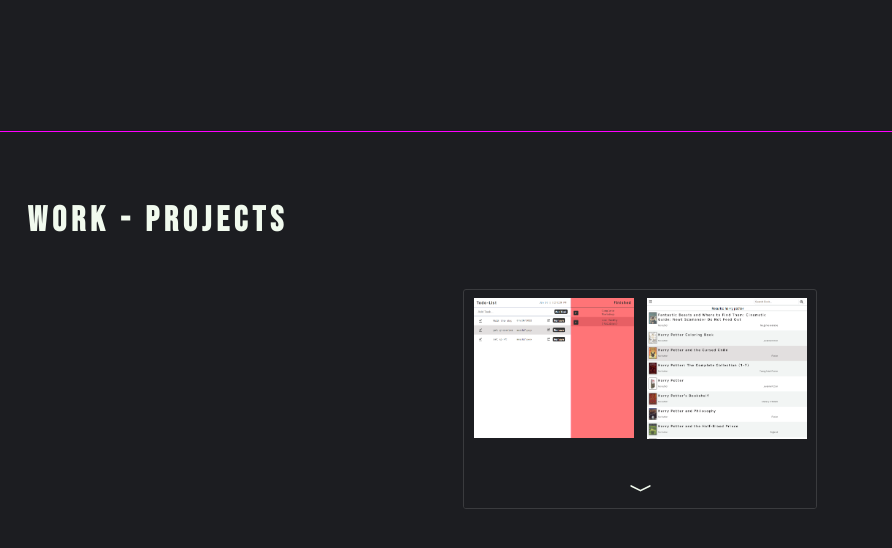
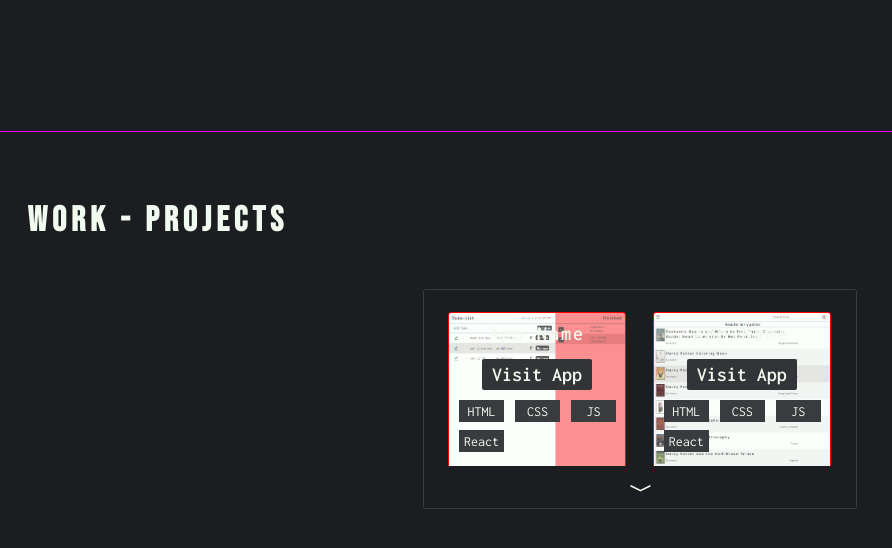
Before and after one commit to Rio0628/portfolio-website, a React (Create React App) app: page / in a window 1280 px wide. Shown: the part 2012-2560 px from the top of the page, without its empty margins (0-892 px from the left). Built offline with nearby package versions, Linux system fonts and the light colour scheme.

Commit message:
Added Breakpoint Styling

```diff
--- a/src/index.css
+++ b/src/index.css
@@ -455,7 +455,7 @@ body {
   border-radius: 2px;
   transition: .5s linear;
   backface-visibility: hidden;
-  /* outline: 1px solid red; */
+  outline: 1px solid red;
 }
 
 .projectImage {
@@ -487,7 +487,7 @@ body {
   top: 0px;
   height: 8.7rem;
   width: 10rem;
-  opacity: 0;
+  opacity: 1;
   display: flex;
   flex-direction: column;
   align-items: center;
@@ -546,7 +546,7 @@ body {
   width: 100%;
   display: grid;
   grid-template-columns: repeat(3, 3.2rem);
-  grid-template-rows: repeat(3, 25px);
+  grid-template-rows: repeat(2, 25px);
 }
 
 .techUsedCntr p {
@@ -563,16 +563,6 @@ body {
   margin-top: 5px;
   /* outline: 1px solid red; */
 }
-
-/* ='indProject'>
-                        <img className='projectImage' src='' alt='Project'></img>
-
-                        <div className='imagHover'>
-                            <a className='visitAppBtn'>Visit App</a>
-
-                            <div className='techUsedCntr'>
-                                <p>HTML</p>
-                                <p>CSS</p> */
 
 /* -- CONTACT VIEW STYLES -- */
 
@@ -712,6 +702,40 @@ body {
 
   .homeText {
     font-size: 40px;
+  }
+
+  .projectsCntr {
+    width: 27rem;
+  }
+
+  .projectsPreviewCntr {
+    grid-template-columns: repeat(2, 12.8rem);
+    grid-template-rows: repeat(3, 11.5rem);
+  }
+
+  .indProject {
+    left: 25px;
+    top: 23px;
+    width: 11rem;
+    height: 10rem;
+  }
+
+  .projectImage {
+    width: 11rem;
+  }
+
+  .imageHover {
+    height: 9.7rem;
+    width: 11rem;
+  }
+
+  .techUsedCntr {
+    grid-template-columns: repeat(3, 3.5rem);
+    grid-template-rows: repeat(2, 30px);
+  }
+
+  .techUsedCntr p {
+    left: 10px;
   }
 
   .aboutViewHeading, .contactViewHeading {
```
